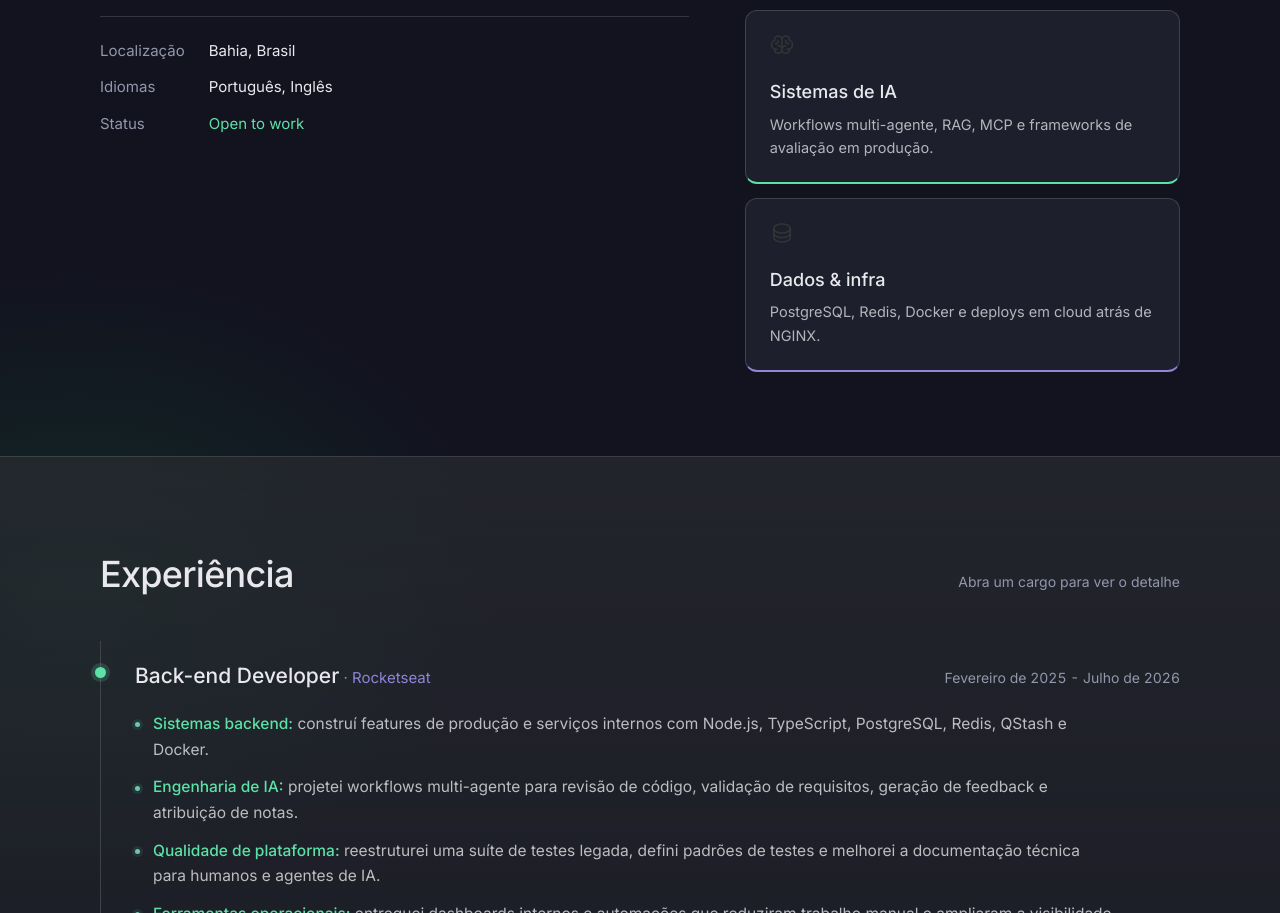
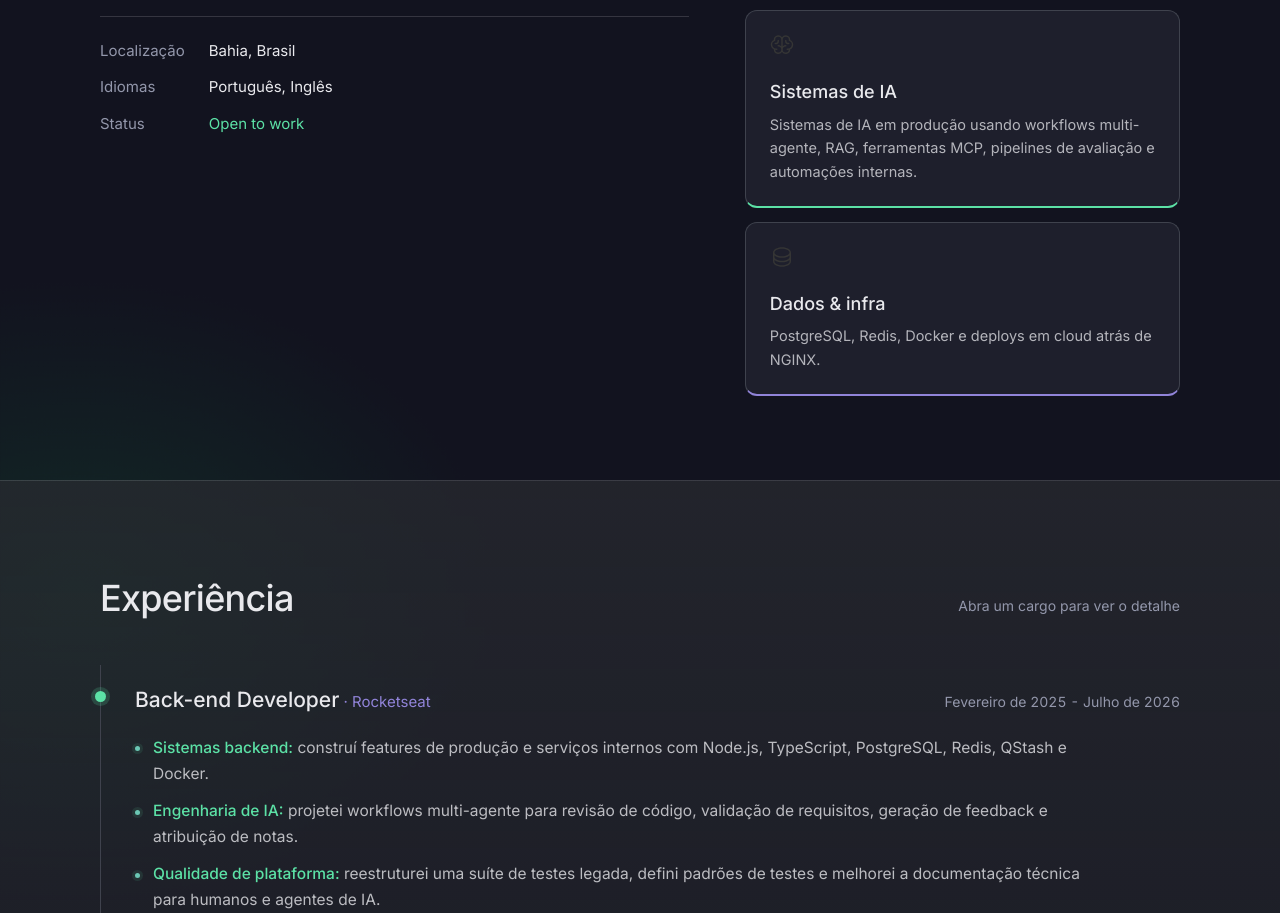
Before and after one commit to levysantiago/personal-page, a React (Create React App) app: page /#/ in a window 1280 px wide. Shown: the part 1348-2261 px from the top of the page. Built offline with nearby package versions, Linux system fonts and the light colour scheme.

Commit message:
copy: update ai systems description

```diff
--- a/src/pages/sections-v2/AboutV2/content/en.ts
+++ b/src/pages/sections-v2/AboutV2/content/en.ts
@@ -26,7 +26,7 @@ export const en = {
       accent: "green" as const,
       title: "AI systems",
       description:
-        "Multi-agent workflows, RAG, MCP and evaluation frameworks in production.",
+        "Production AI systems using multi-agent workflows, RAG, MCP tooling, evaluation pipelines and internal automation.",
     },
     {
       icon: "database" as const,
--- a/src/pages/sections-v2/AboutV2/content/pt.ts
+++ b/src/pages/sections-v2/AboutV2/content/pt.ts
@@ -26,7 +26,7 @@ export const pt = {
       accent: "green" as const,
       title: "Sistemas de IA",
       description:
-        "Workflows multi-agente, RAG, MCP e frameworks de avaliação em produção.",
+        "Sistemas de IA em produção usando workflows multi-agente, RAG, ferramentas MCP, pipelines de avaliação e automações internas.",
     },
     {
       icon: "database" as const,
```
